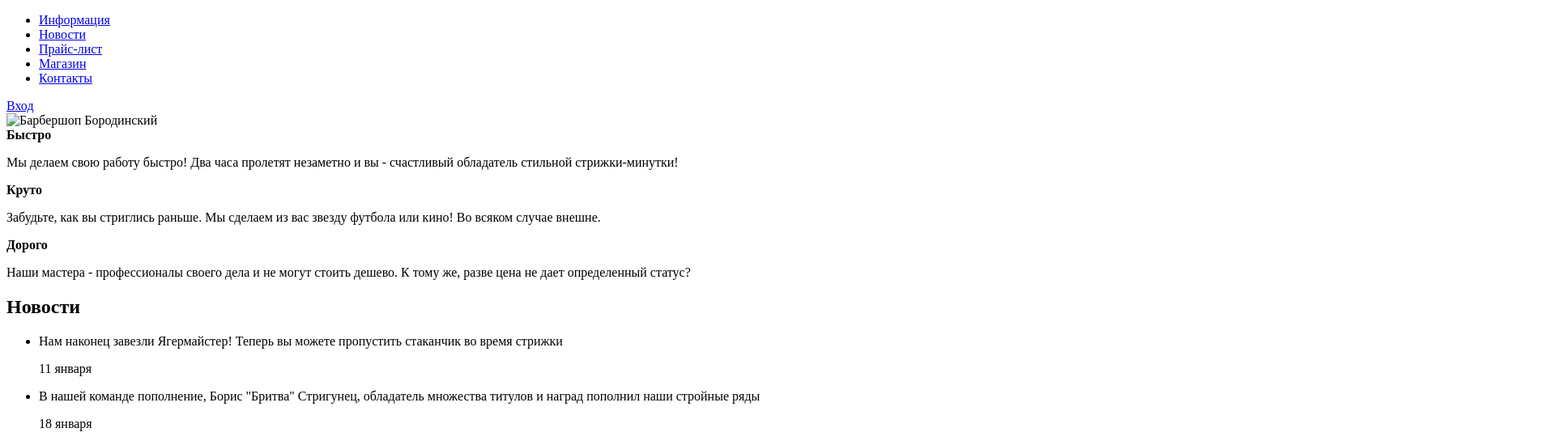
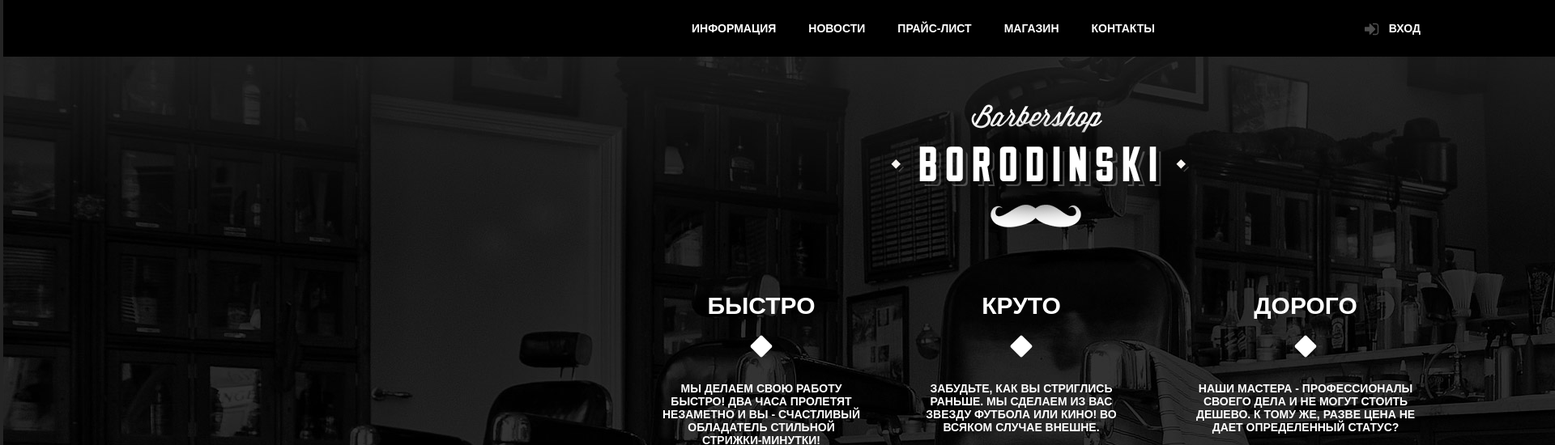
Before and after one commit to Nefyodov/staticPSD_Barbershop, a plain HTML site: page index.html in a window 1280 px wide. Shown: the top 550 px of the page at 81% size, 1920 px wide, since content can reach past the window. Drawn offline with Linux system fonts and the light colour scheme.

Commit message:
add css for header

```diff
--- /dev/null
+++ b/css/main.css
@@ -0,0 +1,109 @@
+body {
+    background: #242424 url("../images/background.jpg") no-repeat;
+    border-left: 4px solid #242424;
+    width: 2560px;
+    height: 1762px;
+    -moz-font: bold 14px "PT Sans Narrow", "PT Sans", sans-serif;
+    -webkit-font: bold 14px "PT Sans Narrow", "PT Sans", sans-serif;
+    font: bold 14px "PT Sans Narrow", "PT Sans", sans-serif;
+    text-transform: uppercase;
+    margin: 0;
+}
+.container {
+    width: 940px;
+    margin: 0 auto;
+}
+.main-header {
+    width: inherit;
+    height: 70px;
+    border-left: none;
+    background-color: #000000;
+    color: #ffffff;
+}
+.main-navigation ul {
+    list-style: none;
+    padding: 0;
+    margin: 0;
+}
+.main-navigation li {
+    display: inline-block;
+    float: left;
+}
+.main-header a{
+    text-decoration: none;
+    color: #ffffff;
+    display: block;
+    margin-left: 40px;
+    text-align: center;
+    line-height: 70px;
+}
+.login {
+    float: right;
+    height: 20px;
+}
+.login:before{
+    content: "";
+    display: block;
+    background: url("../images/login.png") no-repeat;
+    width: 20px;
+    height: 20px;
+    float: left;
+    margin-top: 27px;
+    padding-right: 10px;
+}
+.index-logo {
+    margin-top: 59px;
+    display: block;
+    text-align: center;
+}
+.features {
+    color: #ffffff;
+    margin-top: 25px;
+    margin-bottom: 83px;
+}
+.features:after{
+    content: "";
+    display: block;
+    clear: both;
+    height: 0;
+}
+.features-item-pos1 {
+    width: 252px;
+    float: left;
+}
+.features-item-pos2 {
+    width: 270px;
+    float: left;
+    margin-left: 60px;
+}
+.features-item-pos3 {
+    width: 284px;
+    float: right;
+}
+.features-item p {
+    height: 60px;
+}
+.features-item {
+    display:block;
+    text-align: center;
+}
+.feature-name {
+    font-size: 30px;
+}
+.offset-marker {
+    width: 20px;
+    height: 20px;
+    background-color: #ffffff;
+    display: block;
+    margin: 23px auto 34px;
+    border-radius: 2px;
+    transform: rotate(45deg);
+}
+.index-content {
+    height: 430px;
+    background: url("../images/noise-bg.png");
+}
+.main-footer {
+    height: 190px;
+    background: url("../images/footer-bg.png");
+}
--- a/index.html
+++ b/index.html
@@ -3,6 +3,8 @@
 <head>
     <meta charset="UTF-8">
     <title>Барбершоп "Бородиский"</title>
+    <link rel="stylesheet" href="css/main.css">
+    <script>document.write('<script src="http://' + (location.host || 'localhost').split(':')[0] + ':35729/livereload.js?snipver=1"></' + 'script>')</script>
 </head>
 <body>
 <header class="main-header">
@@ -23,21 +25,24 @@
 </header>
 <main class="container">
     <div class="index-logo">
-        <img src="img/index-logo.png" width="368" height="204" alt="Барбершоп Бородинский">
+        <img src="../images/logo.png" width="368" height="204" alt="Барбершоп Бородинский">
     </div>
     <section class="features">
-        <div class="features-item">
+        <div class="features-item features-item-pos1">
             <b class="feature-name">Быстро</b>
+            <div class="an-empty offset-marker"></div>
             <p>Мы делаем свою работу быстро! Два часа пролетят незаметно и вы - счастливый обладатель стильной
                 стрижки-минутки!</p>
         </div>
-        <div class="features-item">
+        <div class="features-item features-item-pos2">
             <b class="feature-name">Круто</b>
+            <div class="an-empty offset-marker"></div>
             <p>Забудьте, как вы стриглись раньше. Мы сделаем из вас звезду футбола или кино! Во всяком случае
                 внешне.</p>
         </div>
-        <div class="features-item">
+        <div class="features-item features-item-pos3">
             <b class="feature-name">Дорого</b>
+            <div class="an-empty offset-marker"></div>
             <p>Наши мастера - профессионалы своего дела и не могут стоить дешево. К тому же, разве цена не дает
                 определенный статус?</p>
         </div>
```
Also changed, not shown: images/Locked 2.svg (added), images/User copy 2.svg (added), images/background.jpg (added), images/check.svg (added), images/delimiter.png (added), images/exit.svg (added), images/f.svg (added), images/footer-bg.png (added), images/foto1.jpg (added), images/login.png (added), images/logo.png (added), images/logo.svg (added), images/map.jpg (added), images/noise-bg.png (added), 2 more files.
